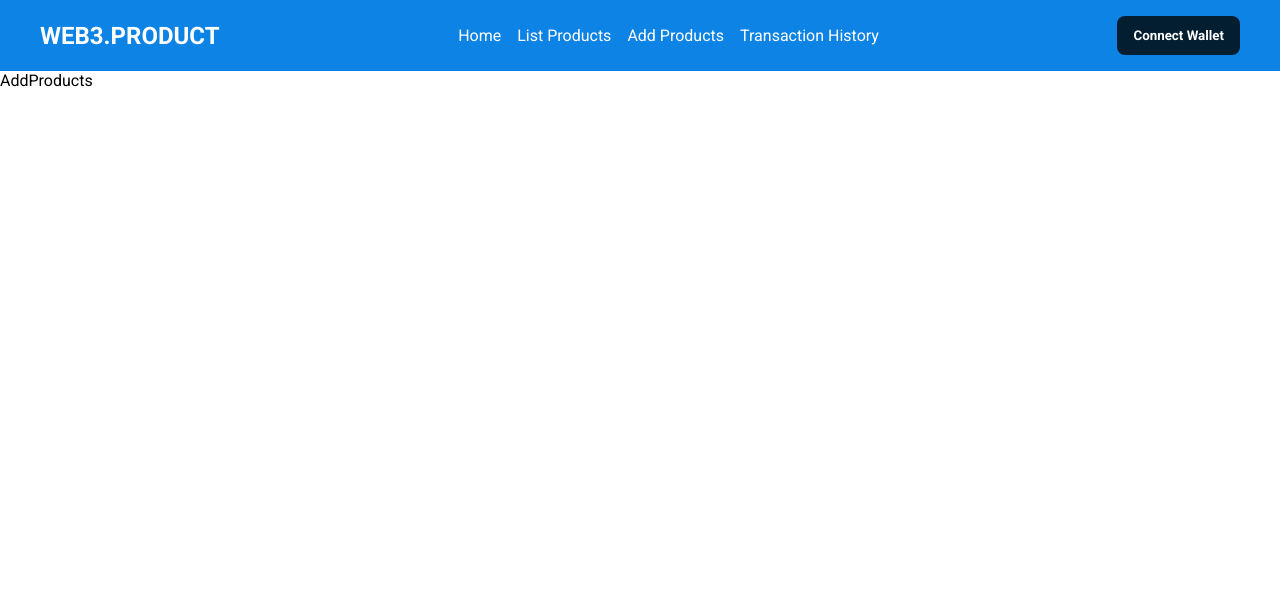
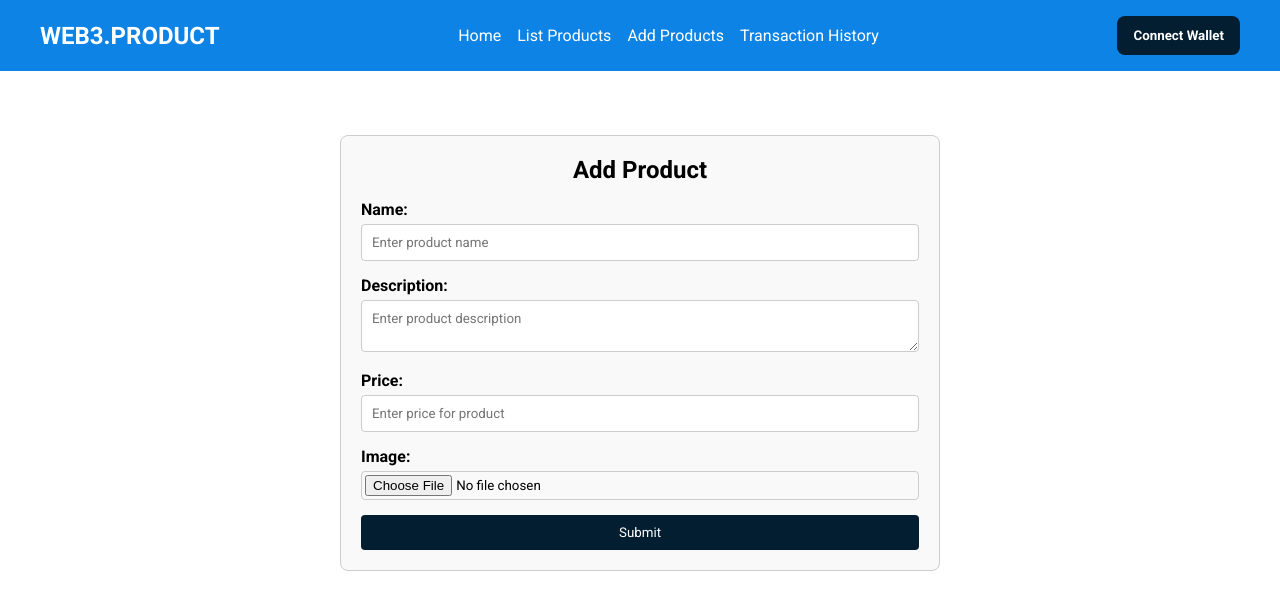
Before and after one commit to Tifem/Decentralized-Marketplace, a React (Vite) app: page /add-products in a window 1280 px wide. Shown: the top 610 px of the page. Built offline with nearby package versions, Linux system fonts and the light colour scheme.

Commit message:
add product page

```diff
--- a/src/components/AddProducts.jsx
+++ b/src/components/AddProducts.jsx
@@ -2,8 +2,42 @@ import React from 'react'
 
 const AddProducts = () => {
   return (
-    <div>AddProducts</div>
-  )
+    <>
+      <div className="add-product">
+        <h2>Add Product</h2>
+
+        <form action="">
+          <div className='form-input'>
+            <label htmlFor="">Name:</label>
+            <input type="text" name="" placeholder="Enter product name" />
+          </div>
+          <div className='form-input'>
+            <label htmlFor="">Description:</label>
+            <textarea
+              name=""
+              placeholder="Enter product description"
+            ></textarea>
+          </div>
+
+          <div className='form-input'>
+            <label htmlFor="">Price:</label>
+            <input
+              type="number"
+              name=""
+              placeholder="Enter price for product"
+            />
+          </div>
+
+          <div className='form-input'>
+            <label htmlFor="">Image:</label>
+            <input type="file" name="" />
+          </div>
+
+          <button type='submit' className='product-btn'>Submit</button>
+        </form>
+      </div>
+    </>
+  );
 }
 
 export default AddProducts
--- a/src/index.css
+++ b/src/index.css
@@ -64,15 +64,16 @@ header{
   color: white;
   border: none;
   cursor: pointer;
-
 }
 
 
 .hero-buttons{
   display: flex;
   gap: 1.5rem;
-  padding: 3.27rem 0;
+  padding: 3.22rem 0;
 }
+
+
 .btn1, .btn2{
   background-color: #0d84e5;
   color: white;
@@ -129,9 +130,11 @@ header{
 .product-image h2{
   text-align: center;
 }
+
 .product-image{
   padding: 2rem 5rem;
 }
+
 .product-card{
   padding-top: 2.5rem;
   display: flex;
@@ -144,6 +147,7 @@ header{
 .product-box img{
   height: 120px;
 }
+
 .product-box{
   border: 2px solid rgb(215, 211, 211);
   border-radius: 8px;
@@ -163,6 +167,7 @@ header{
   align-items: center;
   gap: 10px;
 }
+
 .cart-icon{
   font-size: 1.25rem;
 }
@@ -170,3 +175,56 @@ header{
 .product-image h2{
   color: #031d31;
 }
+
+
+.add-product {
+  max-width: 600px;
+  margin: 4rem auto;
+  padding: 20px;
+  border: 1px solid #ccc;
+  border-radius: 8px;
+  background-color: #f9f9f9;
+}
+
+.add-product h2{
+  text-align: center;
+  margin-bottom: 1rem;
+}
+.form-input {
+  margin-bottom: 15px;
+}
+
+.form-input label {
+  display: block;
+  margin-bottom: 5px;
+  font-weight: bold;
+}
+
+.form-input input[type="text"],
+.form-input input[type="number"],
+.form-input input[type="file"],
+.form-input textarea {
+  width: 100%;
+  padding: 10px;
+  border: 1px solid #ccc;
+  border-radius: 4px;
+  box-sizing: border-box;
+}
+
+.form-input input[type="file"] {
+  padding: 3px; /* Adjust padding for file input */
+}
+
+.form-input textarea {
+  resize: vertical; /* Allow vertical resizing */
+}
+
+.product-btn{
+  background-color:#031d31; /* Green */
+  color: white;
+  padding: 10px 15px;
+  border: none;
+  border-radius: 4px;
+  cursor: pointer;
+  width: 100%;
+}
```
